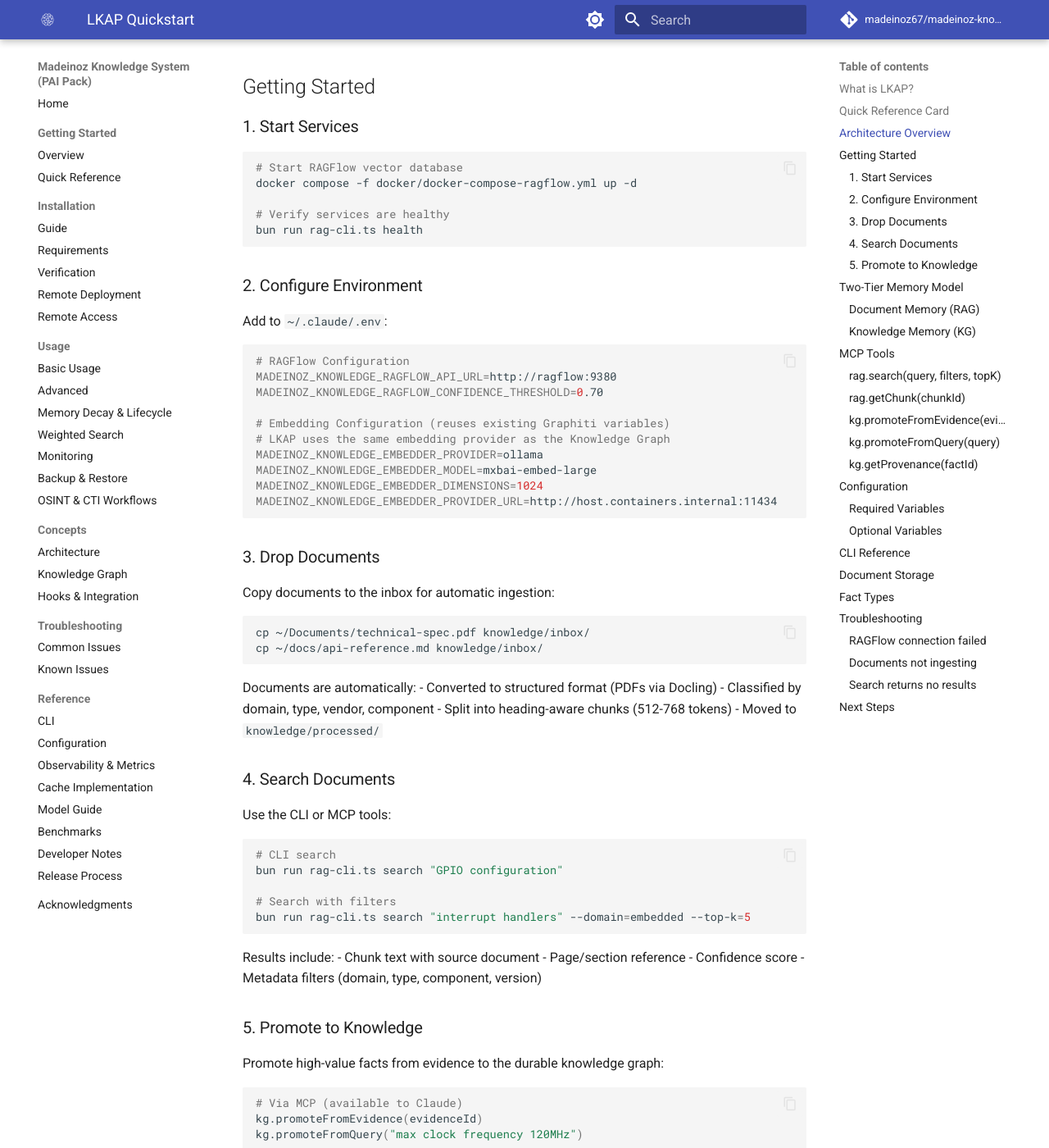
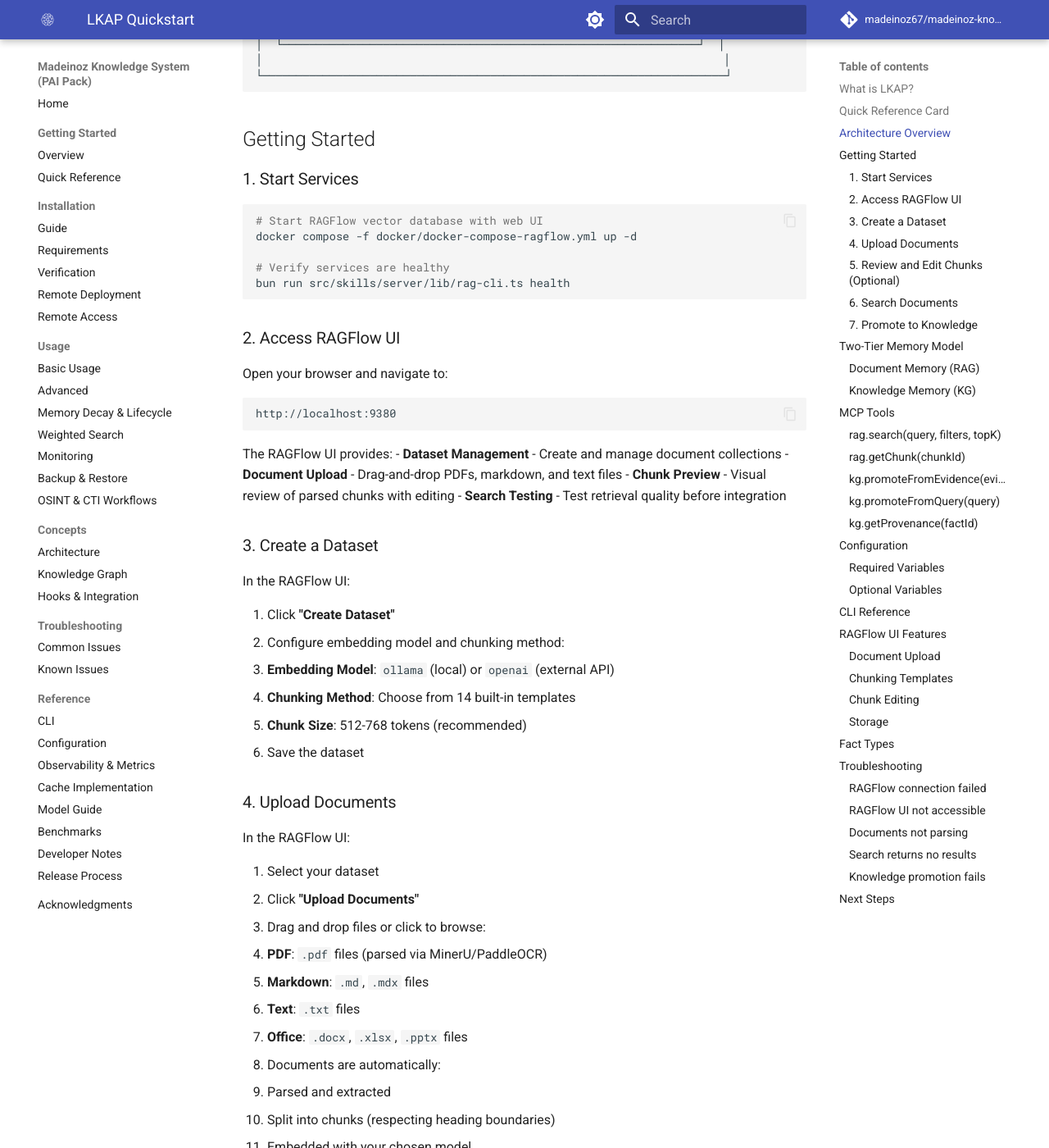
Before and after one commit to madeinoz67/madeinoz-knowledge-system, an MkDocs documentation site: the page built from docs/usage/lkap-quickstart.md, in a window 1280 px wide and 1400 px high, scrolled down 1507 px. Shown: the whole window at 82% size. Built offline with MkDocs 1.6.1 and Material for MkDocs 9.7.7, drawn with Linux system fonts in a browser that asks for light colours; comment, search, counter and statistics services are not loaded; some of the changed text lies outside the part shown.

Commit message:
docs(lkap): update quickstart for RAGFlow-native UI workflow
Updated quickstart guide to reflect RAGFlow web UI workflow:
- Added "Access RAGFlow UI" section with http://localhost:9380
- Added "Create a Dataset" section with step-by-step instructions
- Added "Upload Documents" section with drag-and-drop workflow
- Added "Review and Edit Chunks" section for keyword editing
- Added "RAGFlow UI Features" section with 14 chunking templates
- Removed knowledge/inbox/ folder references
- Removed Docling ingestion workflow
- Updated Quick Reference Card with RAGFlow UI action
- Updated troubleshooting section for RAGFlow-specific issues

Co-Authored-By: Claude Opus 4.6 <noreply@anthropic.com>

````diff
--- a/docs/usage/lkap-quickstart.md
+++ b/docs/usage/lkap-quickstart.md
@@ -5,7 +5,7 @@ description: "Quick start guide for the Local Knowledge Augmentation Platform"
 
 <!-- AI-FRIENDLY SUMMARY
 System: Local Knowledge Augmentation Platform (LKAP)
-Purpose: Self-hosted RAG with automatic document ingestion and knowledge promotion
+Purpose: Self-hosted RAG with RAGFlow document management and knowledge promotion
 Feature: 022-self-hosted-rag
 
 Two-Tier Memory Model:
@@ -13,16 +13,17 @@ Two-Tier Memory Model:
 2. Knowledge Memory (Graphiti) - Low-volume, high-signal, typed, version-aware, long-lived
 
 Key Concepts:
-- Documents are evidence (transient, noisy, versioned)
+- Documents are evidence (transient, noisy, versioned) - managed via RAGFlow web UI
 - Knowledge is curated truth (durable, typed, conflict-aware)
 - Users are validators, not data entry clerks
 - System is fast when confident, careful when uncertain, always explicit about provenance
 
 Core Workflows:
-1. Drop documents in knowledge/inbox/ for automatic ingestion
-2. Search with rag.search() for semantic retrieval with citations
-3. Promote facts to knowledge graph with kg.promoteFromEvidence()
-4. Trace provenance with kg.getProvenance()
+1. Access RAGFlow UI at http://localhost:9380 for document management
+2. Create datasets and upload documents via drag-and-drop
+3. Search with rag.search() for semantic retrieval with citations
+4. Promote facts to knowledge graph with kg.promoteFromEvidence()
+5. Trace provenance with kg.getProvenance()
 
 MCP Tools:
 - rag.search(query, filters, topK) - Semantic search across documents
@@ -32,31 +33,39 @@ MCP Tools:
 - kg.getProvenance(factId) - Trace fact to source documents
 
 Configuration Prefix: MADEINOZ_KNOWLEDGE_*
+
+RAGFlow Features:
+- Web UI at http://localhost:9380 for document upload and management
+- 14 built-in chunking templates for different document types
+- Visual chunk preview with editing capabilities
+- PDF parsing via MinerU/PaddleOCR
+- Documents stored in MinIO (object storage)
 -->
 
 # LKAP Quickstart Guide
 
-**Local Knowledge Augmentation Platform** - Self-hosted RAG with automatic document ingestion and evidence-based knowledge promotion. Uses external APIs (OpenRouter) for embeddings and LLM - no local model container required.
+**Local Knowledge Augmentation Platform** - Self-hosted RAG with RAGFlow document management and evidence-based knowledge promotion. Documents are managed via RAGFlow's built-in web interface at http://localhost:9380.
 
 ## What is LKAP?
 
 LKAP extends the knowledge graph system with a two-tier memory model:
 
-1. **Document Memory (RAG)** - Fast semantic search across PDFs, markdown, and text documents
+1. **Document Memory (RAG)** - Fast semantic search across PDFs, markdown, and text documents (managed via RAGFlow UI)
 2. **Knowledge Memory (KG)** - Durable, typed facts with provenance links to source documents
 
 **Key Value Proposition**: Documents are evidence (transient, noisy). Knowledge is curated truth (durable, typed). You validate facts, the system tracks provenance.
 
 ## Quick Reference Card
 
-| Task | Command |
-|------|---------|
+| Task | Command/Action |
+|------|----------------|
 | **Start LKAP** | `docker compose -f docker/docker-compose-ragflow.yml up -d` |
-| **Search documents** | `bun run rag-cli.ts search "<query>"` |
-| **Get chunk details** | `bun run rag-cli.ts get-chunk <id>` |
-| **List documents** | `bun run rag-cli.ts list` |
-| **Check health** | `bun run rag-cli.ts health` |
-| **Drop documents** | Copy files to `knowledge/inbox/` |
+| **Access RAGFlow UI** | Open http://localhost:9380 in browser |
+| **Search documents** | `bun run src/skills/server/lib/rag-cli.ts search "<query>"` |
+| **Get chunk details** | `bun run src/skills/server/lib/rag-cli.ts get-chunk <id>` |
+| **List documents** | `bun run src/skills/server/lib/rag-cli.ts list` |
+| **Check health** | `bun run src/skills/server/lib/rag-cli.ts health` |
+| **Upload documents** | Use RAGFlow UI at http://localhost:9380 |
 
 ## Architecture Overview
 
@@ -66,12 +75,13 @@ LKAP extends the knowledge graph system with a two-tier memory model:
 ├─────────────────────────────────────────────────────────────────────┤
 │                                                                     │
 │  ┌──────────────────────────────────────────────────────────────┐  │
-│  │  Document Memory (RAGFlow)                                   │  │
-│  │  - High-volume storage for PDFs, markdown, text              │  │
-│  │  - Semantic search with confidence scores                    │  │
-│  │  - Heading-aware chunking (512-768 tokens)                   │  │
-│  │  - Citation-centric retrieval                                │  │
-│  │  - Fast, versioned, short-lived relevance                    │  │
+│  │  Document Memory (RAGFlow Web UI)                           │  │
+│  │  - Access at http://localhost:9380                          │  │
+│  │  - Drag-and-drop document upload                            │  │
+│  │  - Visual chunk preview and editing                         │  │
+│  │  - 14 built-in chunking templates                           │  │
+│  │  - PDF parsing via MinerU/PaddleOCR                         │  │
+│  │  - Documents stored in MinIO                                │  │
 │  └──────────────────────────────────────────────────────────────┘  │
 │                              ▲                                      │
 │                              │ Promote with evidence               │
@@ -93,55 +103,75 @@ LKAP extends the knowledge graph system with a two-tier memory model:
 ### 1. Start Services
 
 ```bash
-# Start RAGFlow vector database
+# Start RAGFlow vector database with web UI
 docker compose -f docker/docker-compose-ragflow.yml up -d
 
 # Verify services are healthy
-bun run rag-cli.ts health
+bun run src/skills/server/lib/rag-cli.ts health
 ```
 
-### 2. Configure Environment
+### 2. Access RAGFlow UI
 
-Add to `~/.claude/.env`:
+Open your browser and navigate to:
 
-```bash
-# RAGFlow Configuration
-MADEINOZ_KNOWLEDGE_RAGFLOW_API_URL=http://ragflow:9380
-MADEINOZ_KNOWLEDGE_RAGFLOW_CONFIDENCE_THRESHOLD=0.70
-
-# Embedding Configuration (reuses existing Graphiti variables)
-# LKAP uses the same embedding provider as the Knowledge Graph
-MADEINOZ_KNOWLEDGE_EMBEDDER_PROVIDER=ollama
-MADEINOZ_KNOWLEDGE_EMBEDDER_MODEL=mxbai-embed-large
-MADEINOZ_KNOWLEDGE_EMBEDDER_DIMENSIONS=1024
-MADEINOZ_KNOWLEDGE_EMBEDDER_PROVIDER_URL=http://host.containers.internal:11434
+```
+http://localhost:9380
 ```
 
-### 3. Drop Documents
+The RAGFlow UI provides:
+- **Dataset Management** - Create and manage document collections
+- **Document Upload** - Drag-and-drop PDFs, markdown, and text files
+- **Chunk Preview** - Visual review of parsed chunks with editing
+- **Search Testing** - Test retrieval quality before integration
 
-Copy documents to the inbox for automatic ingestion:
+### 3. Create a Dataset
 
-```bash
-cp ~/Documents/technical-spec.pdf knowledge/inbox/
-cp ~/docs/api-reference.md knowledge/inbox/
-```
+In the RAGFlow UI:
 
-Documents are automatically:
-- Converted to structured format (PDFs via Docling)
-- Classified by domain, type, vendor, component
-- Split into heading-aware chunks (512-768 tokens)
-- Moved to `knowledge/processed/`
+1. Click **"Create Dataset"**
+2. Configure embedding model and chunking method:
+   - **Embedding Model**: `ollama` (local) or `openai` (external API)
+   - **Chunking Method**: Choose from 14 built-in templates
+   - **Chunk Size**: 512-768 tokens (recommended)
+3. Save the dataset
 
-### 4. Search Documents
+### 4. Upload Documents
+
+In the RAGFlow UI:
+
+1. Select your dataset
+2. Click **"Upload Documents"**
+3. Drag and drop files or click to browse:
+   - **PDF**: `.pdf` files (parsed via MinerU/PaddleOCR)
+   - **Markdown**: `.md`, `.mdx` files
+   - **Text**: `.txt` files
+   - **Office**: `.docx`, `.xlsx`, `.pptx` files
+4. Documents are automatically:
+   - Parsed and extracted
+   - Split into chunks (respecting heading boundaries)
+   - Embedded with your chosen model
+   - Stored in MinIO for retrieval
+
+### 5. Review and Edit Chunks (Optional)
+
+In the RAGFlow UI:
+
+1. Navigate to **Documents** → select your document
+2. View parsed chunks with page/section references
+3. **Add Keywords** - Improve search relevance for specific chunks
+4. **Edit Content** - Double-click any chunk to correct parsing errors
+5. **Add Questions** - Define test queries for retrieval validation
+
+### 6. Search Documents
 
 Use the CLI or MCP tools:
 
 ```bash
 # CLI search
-bun run rag-cli.ts search "GPIO configuration"
+bun run src/skills/server/lib/rag-cli.ts search "GPIO configuration"
 
 # Search with filters
-bun run rag-cli.ts search "interrupt handlers" --domain=embedded --top-k=5
+bun run src/skills/server/lib/rag-cli.ts search "interrupt handlers" --domain=embedded --top-k=5
 ```
 
 Results include:
@@ -150,7 +180,7 @@ Results include:
 - Confidence score
 - Metadata filters (domain, type, component, version)
 
-### 5. Promote to Knowledge
+### 7. Promote to Knowledge
 
 Promote high-value facts from evidence to the durable knowledge graph:
 
@@ -186,8 +216,9 @@ Promoted facts are:
 - Understanding context
 
 **Access**:
-- `rag.search(query, filters, topK)` - Semantic search
-- `rag.getChunk(chunkId)` - Retrieve specific chunk
+- **RAGFlow UI**: http://localhost:9380 (document management)
+- **MCP Tools**: `rag.search(query, filters, topK)` for semantic search
+- **MCP Tools**: `rag.getChunk(chunkId)` for specific chunk retrieval
 
 ### Knowledge Memory (KG)
 
@@ -298,6 +329,7 @@ kg.getProvenance(factId="fact-456")
 ### Required Variables
 
 ```bash
+# RAGFlow API endpoint
 MADEINOZ_KNOWLEDGE_RAGFLOW_API_URL=http://ragflow:9380
 ```
 
@@ -317,6 +349,10 @@ MADEINOZ_KNOWLEDGE_RAGFLOW_CHUNK_SIZE_MIN=512
 MADEINOZ_KNOWLEDGE_RAGFLOW_CHUNK_SIZE_MAX=768
 MADEINOZ_KNOWLEDGE_RAGFLOW_CHUNK_OVERLAP=100
 MADEINOZ_KNOWLEDGE_RAGFLOW_LOG_LEVEL=INFO
+
+# Ollama Configuration (for local embeddings)
+MADEINOZ_KNOWLEDGE_OLLAMA_BASE_URL=http://ollama:11434
+MADEINOZ_KNOWLEDGE_OLLAMA_EMBEDDING_MODEL=bge-large-en-v1.5
 MADEINOZ_KNOWLEDGE_OLLAMA_NUM_THREAD=4
 ```
 
@@ -324,37 +360,65 @@ MADEINOZ_KNOWLEDGE_OLLAMA_NUM_THREAD=4
 
 ```bash
 # Search documents
-bun run rag-cli.ts search "<query>"
+bun run src/skills/server/lib/rag-cli.ts search "<query>"
 
 # Search with filters
-bun run rag-cli.ts search "<query>" --domain=embedded --type=pdf --component=gpio
+bun run src/skills/server/lib/rag-cli.ts search "<query>" --domain=embedded --type=pdf --component=gpio
 
 # Get chunk details
-bun run rag-cli.ts get-chunk <chunk-id>
+bun run src/skills/server/lib/rag-cli.ts get-chunk <chunk-id>
 
 # List all documents
-bun run rag-cli.ts list
+bun run src/skills/server/lib/rag-cli.ts list
 
 # List with limit
-bun run rag-cli.ts list --limit=50
+bun run src/skills/server/lib/rag-cli.ts list --limit=50
 
 # Check health
-bun run rag-cli.ts health
+bun run src/skills/server/lib/rag-cli.ts health
 
 # Show help
-bun run rag-cli.ts help
+bun run src/skills/server/lib/rag-cli.ts help
 ```
 
-## Document Storage
+## RAGFlow UI Features
 
-```
-knowledge/
-├── inbox/          # Drop documents here for automatic ingestion
-│   └── *.pdf       # PDFs, markdown, text files
-│
-└── processed/      # Canonical storage after successful ingestion
-    └── <doc-id>/   # Document with metadata and chunks
-```
+### Document Upload
+
+- **Drag-and-Drop**: Drop multiple files at once (32 files per batch via UI)
+- **File Size**: Default 1GB per upload (configurable)
+- **Supported Formats**: PDF, DOC, DOCX, TXT, MD, MDX, CSV, XLSX, XLS, JPEG, JPG, PNG, TIF, GIF, PPT, PPTX
+
+### Chunking Templates
+
+RAGFlow provides 14 built-in chunking templates:
+- **General** - Balanced chunking for most documents
+- **Legal** - Preserves legal document structure
+- **Finance** - Optimized for financial reports
+- **Technical** - Handles technical documentation
+- **Paper** - For academic papers
+- **Manual** - For user manuals
+- **Book** - Long-form content
+- **Laws** - Legal statutes and regulations
+- **Presentation** - Slide decks (PPT, PPTX)
+- **QA** - Question-answer pairs
+- **Knowledge Graph** - Entity-relationship extraction
+- **Resume** - CV parsing
+- **Table** - Preserves table structures
+- **One** - Single chunk per document
+
+### Chunk Editing
+
+- **Visual Preview**: See how documents were chunked
+- **Add Keywords**: Improve search relevance
+- **Edit Content**: Fix parsing errors
+- **Test Retrieval**: Validate search quality
+
+### Storage
+
+- **MinIO**: Object storage for uploaded files
+- **Vector Database**: Embedded chunks for semantic search
+- **Persistent**: Survives container restarts
 
 ## Fact Types
 
@@ -386,17 +450,24 @@ docker logs madeinoz-knowledge-ragflow
 docker compose -f docker/docker-compose-ragflow.yml restart
 ```
 
-### Documents not ingesting
+### RAGFlow UI not accessible
 
 ```bash
-# Check inbox exists
-ls -la knowledge/inbox/
+# Verify port 9380 is available
+curl http://localhost:9380
 
-# Check ingestion logs
-docker logs madeinoz-knowledge-mcp-server
+# Check browser console for errors
+# Try accessing from different browser or incognito mode
+```
 
-# Verify document permissions
-chmod 644 knowledge/inbox/*
+### Documents not parsing
+
+```bash
+# Check RAGFlow logs for parsing errors
+docker logs madeinoz-knowledge-ragflow
+
+# Verify file format is supported
+# File size under limit (default 1GB)
 ```
 
 ### Search returns no results
@@ -406,10 +477,20 @@ chmod 644 knowledge/inbox/*
 MADEINOZ_KNOWLEDGE_RAGFLOW_CONFIDENCE_THRESHOLD=0.60
 
 # Check documents are indexed
-bun run rag-cli.ts list
+bun run src/skills/server/lib/rag-cli.ts list
 
-# Re-index if needed
-docker compose -f docker/docker-compose-ragflow.yml restart
+# Verify embedding model is working
+docker logs madeinoz-knowledge-ragflow | grep -i embedding
+```
+
+### Knowledge promotion fails
+
+```bash
+# Check Graphiti connection
+bun run ~/.claude/skills/Knowledge/tools/knowledge-cli.ts health
+
+# Verify evidence ID exists
+bun run src/skills/server/lib/rag-cli.ts search <chunk-text>
 ```
 
 ## Next Steps
````
Also changed, not shown: other parts of docs/usage/lkap-quickstart.md (+1 -1 lines).
